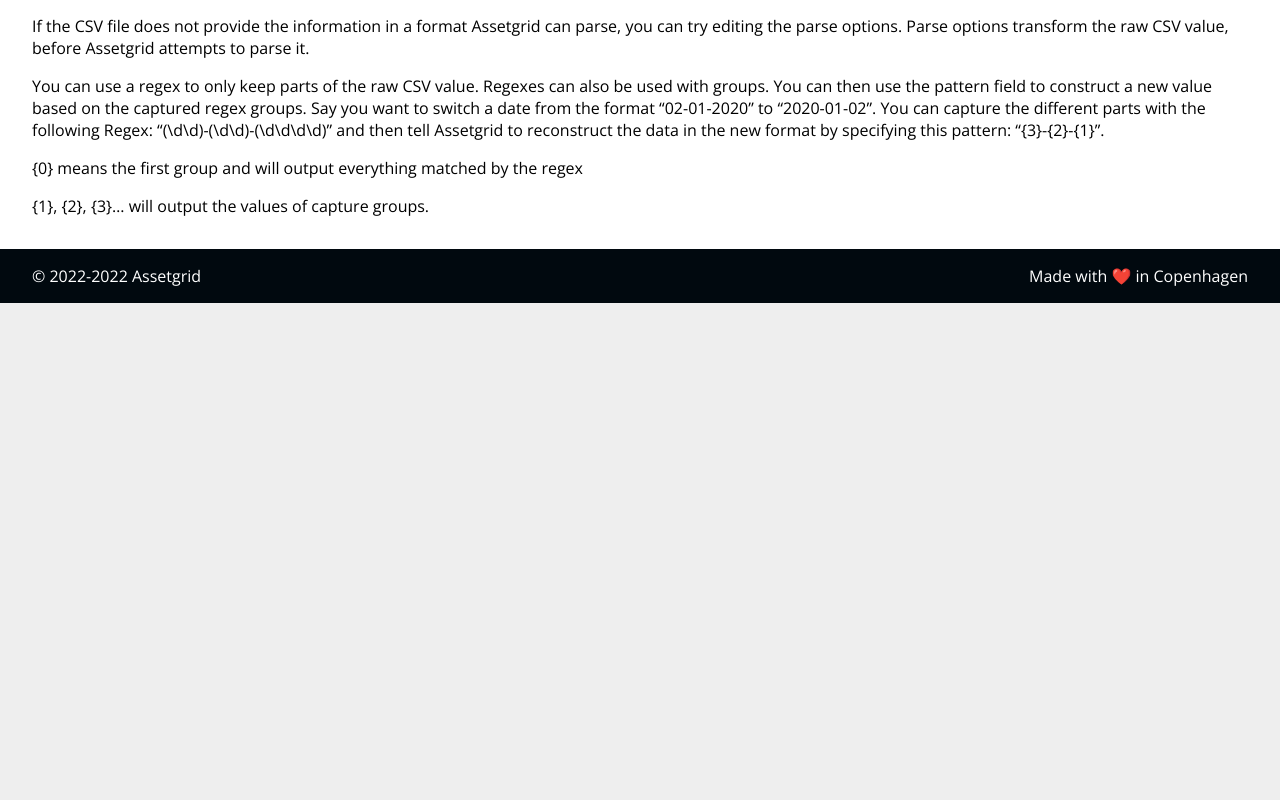
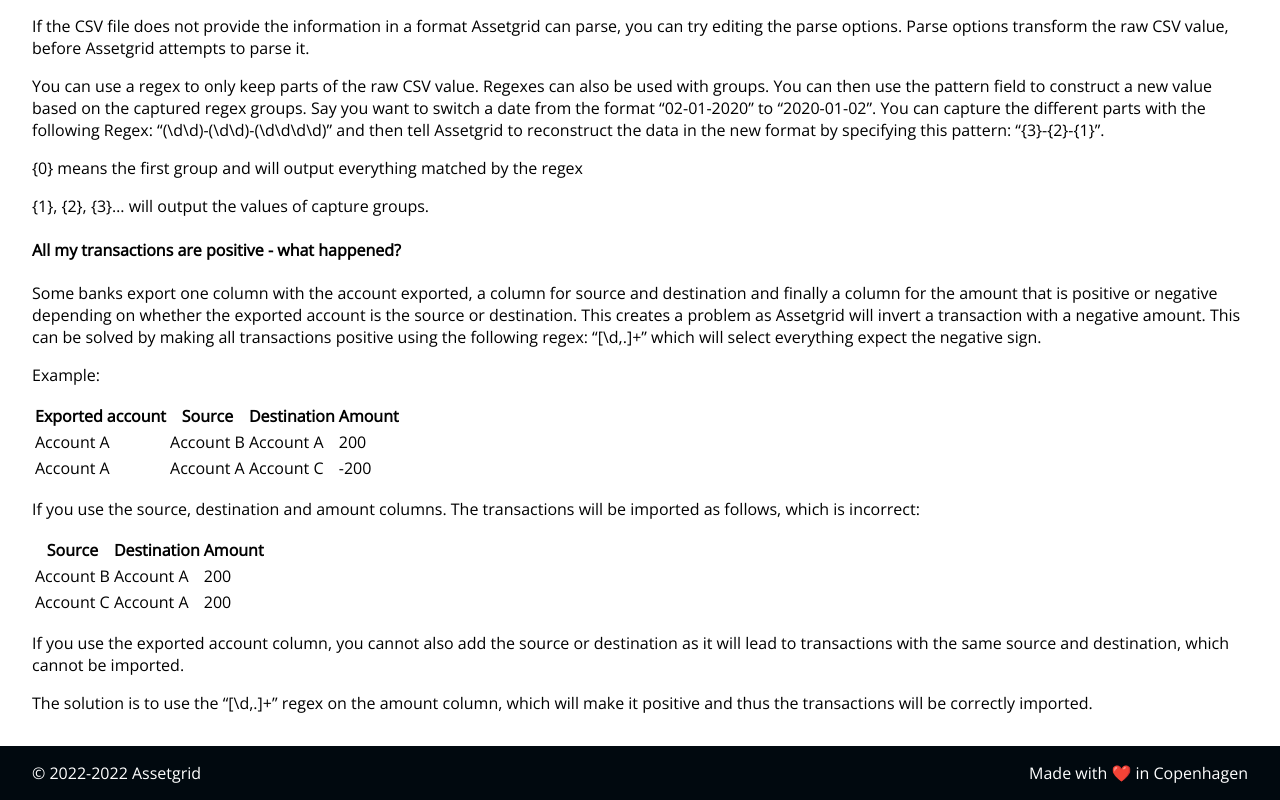
Before and after one commit to assetgrid/website, an Astro site: page /reference in a window 1280 px wide. Shown: the part 1741-2541 px from the top of the page. Before the commit the page ends 2044 px from the top, so only its background shows below. Built offline with nearby package versions, Linux system fonts and the light colour scheme; Astro itself is replaced by a stand-in of ours.

Commit message:
Update docs

```diff
--- a/src/pages/reference.md
+++ b/src/pages/reference.md
@@ -63,3 +63,24 @@
 {0} means the first group and will output everything matched by the regex
 
 {1}, {2}, {3}&hellip; will output the values of capture groups.
+
+#### All my transactions are positive - what happened?
+
+Some banks export one column with the account exported, a column for source and destination and finally a column for the amount that is positive or negative depending on whether the exported account is the source or destination. This creates a problem as Assetgrid will invert a transaction with a negative amount. This can be solved by making all transactions positive using the following regex: "[\\d,.]+" which will select everything expect the negative sign.
+
+Example:
+|Exported account   |Source     |Destination    |Amount |
+|---	            |---	    |---	        |---	|
+|Account A          |Account B  |Account A      |200    |
+|Account A          |Account A  |Account C      |-200   |
+
+If you use the source, destination and amount columns. The transactions will be imported as follows, which is incorrect:
+
+|Source     |Destination    |Amount |
+|---	    |---	        |---	|
+|Account B  |Account A      |200    |
+|Account C  |Account A      |200    |
+
+If you use the exported account column, you cannot also add the source or destination as it will lead to transactions with the same source and destination, which cannot be imported.
+
+The solution is to use the "[\\d,.]+" regex on the amount column, which will make it positive and thus the transactions will be correctly imported.
```
